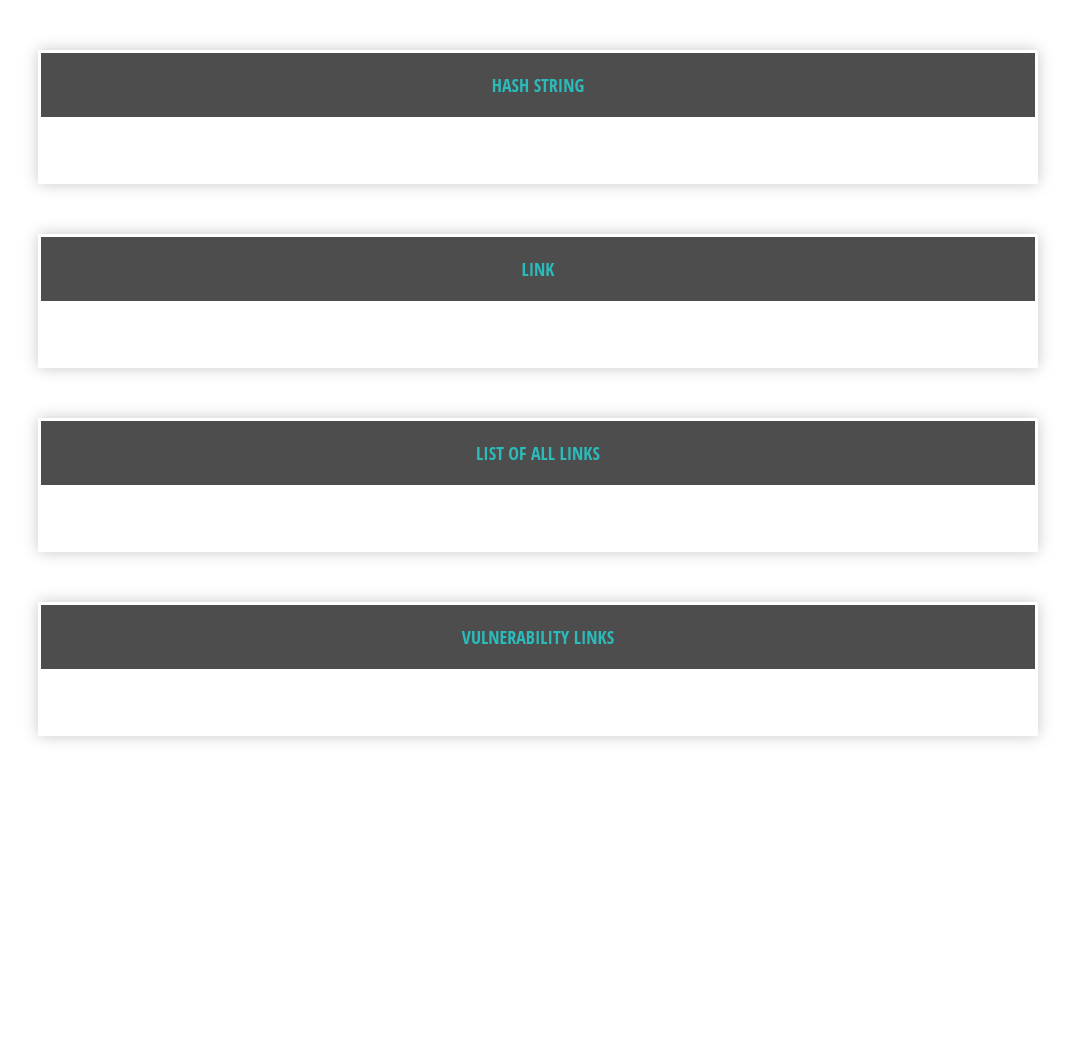
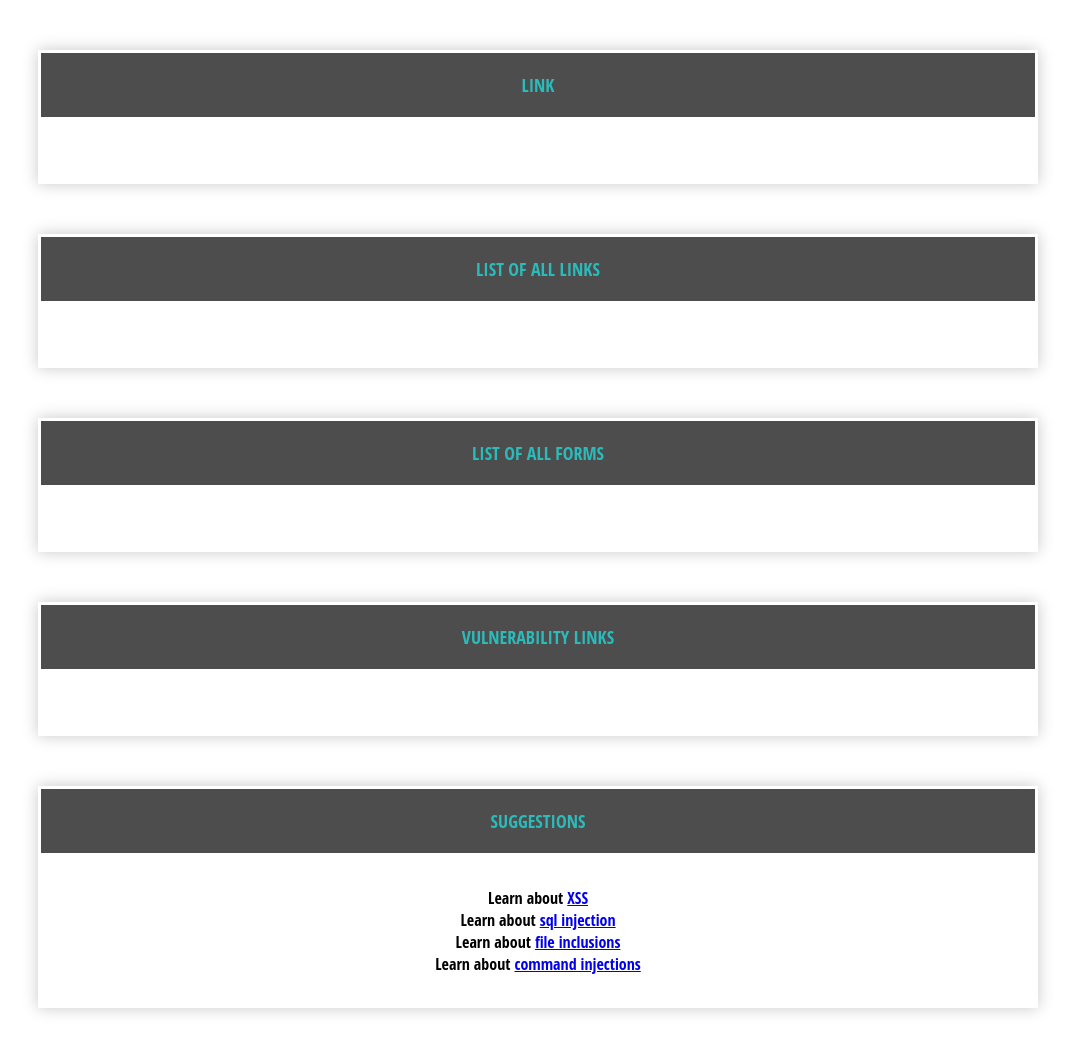
Before and after one commit to liadeliyahu11/WVS_Liad, a Flask app: page /results/1 in a window 1280 px wide. Shown: the whole page, without its empty margins (102-1177 px from the left). Before the commit the page ends 742 px from the top, so only its background shows below. Run offline with Flask 2, Linux system fonts and the light colour scheme; lists and menus that the app fills with data are empty; some libraries are stand-ins or nearby versions.

Commit message:
update db + real time update

```diff
--- a/web/templates/result.html
+++ b/web/templates/result.html
@@ -73,37 +73,33 @@
     	$.getJSON("http://127.0.0.1:5000/scans/{{hash_str}}",
     		function(data)
     		{
-                clearInterval(intval);
                 $('#link').html(data.link);
-                $('#hash_str').html(data.hash_str);
                 //$('#links').html(data.links);
                 var links_str;
                 for(i = 0; i < data.links.length; i++)
                 {
                     links_str += data.links[i] + "<br>";
                 }
-                $('#links').html(links_str)
+                $('#links').html(links_str);
+                var forms_str;
+                for(i = 0; i < data.forms.length; i++)
+                {
+                    forms_str += data.forms[i] + "<br>";
+                }
+                $('#forms').html(forms_str);
                 var vulnLinks_str;
                 for(i = 0; i < data.vulnLinks.length; i++)
                 {
                     vulnLinks_str += data.vulnLinks[i]+ "<br>";
                 }
                 $('#vulnLinks').html(vulnLinks_str);
+                clearInterval(glo);
     		});
     }
-var intval = setInterval(showScanResults(), 5);
+var glo = setInterval(showScanResults, 3000);
 </script>
 </head>
 <body>
-<table class="form-style-8">
-	<tr>
-		<th><h2>hash string</h2></th>
-	</tr>
-	<tr>
-		<th id='hash_str'></th>
-	</tr>
-</table>
-
 <table class="form-style-8">
 	<tr>
 		<th><h2>link</h2></th>
@@ -124,11 +120,34 @@
 
 <table class="form-style-8">
 	<tr>
+		<th><h2>list of all forms</h2></th>
+	</tr>
+	<tr>
+		<th id='forms'></th>
+	</tr>
+</table>
+
+<table class="form-style-8">
+	<tr>
 		<th><h2>vulnerability links</h2></th>
 	</tr>
 	<tr>
 		<th id='vulnLinks'></th>
 	</tr>
 </table>
+
+<table class="form-style-8">
+	<tr>
+		<th><h2>suggestions</h2></th>
+	</tr>
+	<tr>
+		<th id='suggestions'>
+			Learn about <a href="https://www.owasp.org/index.php/XSS">XSS</a></br>
+			Learn about <a href="https://www.owasp.org/index.php/SQL_Injection">sql injection</a></br>
+			Learn about <a href="https://en.wikipedia.org/wiki/File_inclusion_vulnerability">file inclusions</a></br>
+			Learn about <a href="https://www.owasp.org/index.php/Command_Injection">command injections</a></br>
+		</th>
+	</tr>
+</table>
 </body>
 </html>
--- a/web/webServer.py
+++ b/web/webServer.py
@@ -45,8 +45,8 @@
 	link = request.form['domain']
 	hash_str = hashlib.sha256(link).hexdigest().lower()
 	if link:
-
 		try:
+			db.remove_if_exist(hash_str)
 			subprocess.Popen("python scan\main.py -u " + link + ' -s ' + hash_str)
 			return redirect('/results/' + hash_str)
 
```
Also changed, not shown: 2 other files.
